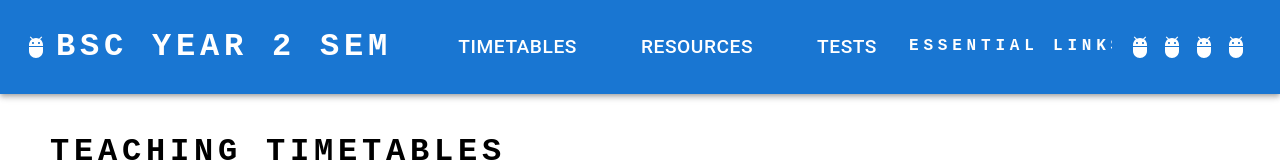
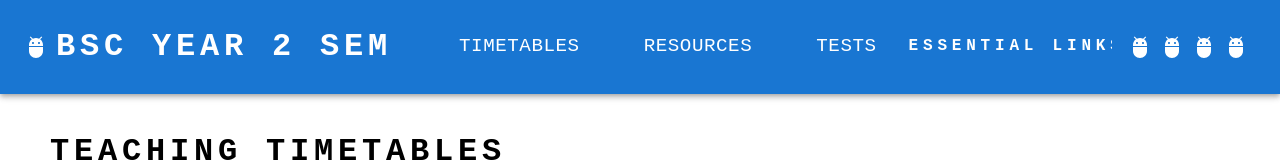
Before and after one commit to adityashibu/ReactWebsite, a React (Create React App) app: page / in a window 1280 px wide. Shown: the top 162 px of the page. Built offline with nearby package versions, Linux system fonts and the light colour scheme.

Commit message:
Updated font for navbar

```diff
--- a/src/App.tsx
+++ b/src/App.tsx
@@ -108,7 +108,14 @@ function ResponsiveAppBar() {
               <Button
                 key={page}
                 onClick={handleCloseNavMenu}
-                sx={{ my: 3, mx: 3, color: 'white', display: 'block', fontSize: '1.2rem' }}
+                sx={{
+                  my: 3,
+                  mx: 3,
+                  color: 'white',
+                  display: 'block',
+                  fontSize: '1.2rem',
+                  fontFamily: 'monospace',
+                }}
               >
                 {page}
               </Button>
```
